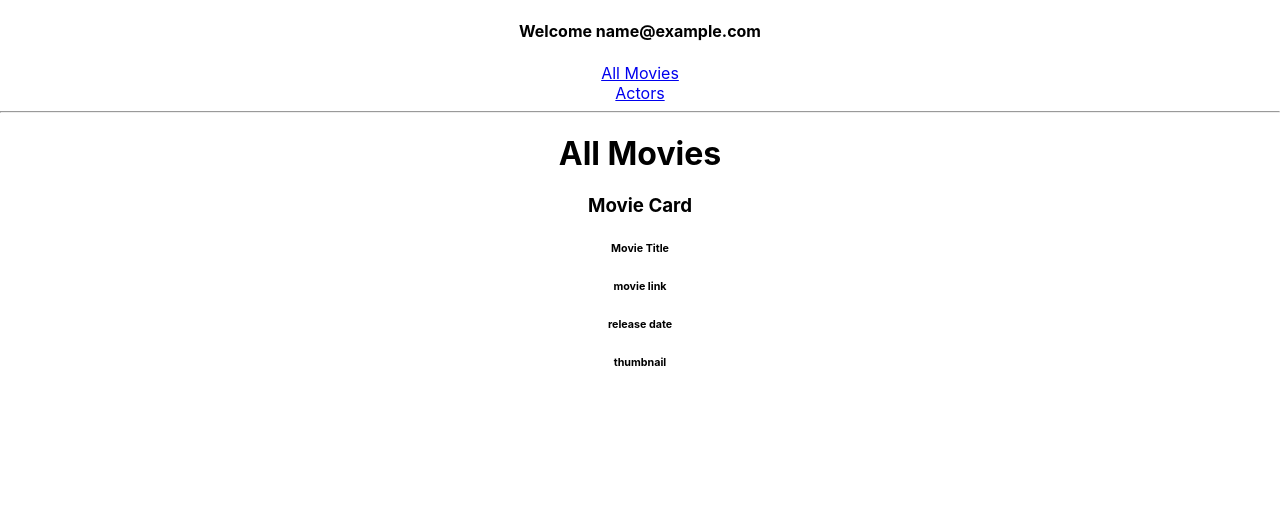
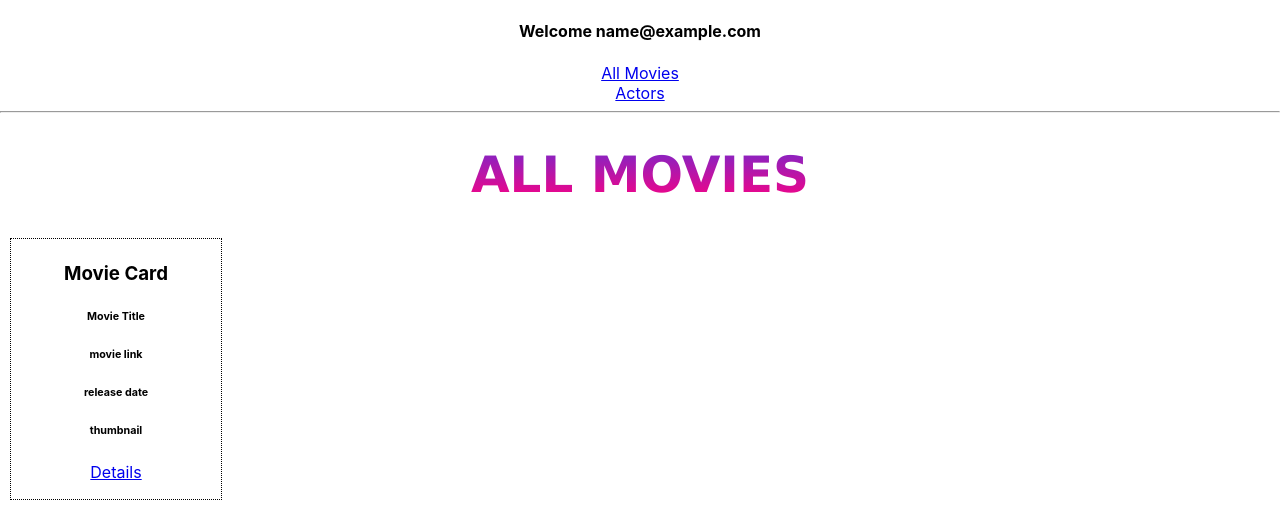
Before and after one commit to owentashlin/react-movies, a React (Create React App) app: page / in a window 1280 px wide. Both pictures are taken after typing "name@example.com" into the empty fields and a click on the button "Login". Shown: the top 518 px of the page. Built offline with nearby package versions, Linux system fonts and the light colour scheme.

Commit message:
actor detail cards displaying default text, working on fetching data from data.js file

```diff
--- /dev/null
+++ b/src/components/ActorsCard.jsx
@@ -0,0 +1,13 @@
+import React from 'react'
+
+function ActorCard() {
+    return (
+        <div className="movie-card">
+            <h3>Actor Card</h3>
+            <h6>Actor Name</h6>
+            <h6>thumbnail</h6>
+        </div>
+     )
+}
+
+export default ActorCard;
--- a/src/components/MovieCard.jsx
+++ b/src/components/MovieCard.jsx
@@ -1,3 +1,6 @@
+import React from 'react'
+import { Link } from 'react-router-dom'
+
 function MovieCard({movies}) {
     return (
         <div className="movie-card">
@@ -6,6 +9,7 @@ function MovieCard({movies}) {
             <h6>movie link</h6>
             <h6>release date</h6>
             <h6>thumbnail</h6>
+            <Link to='/movies/:movieName'>Details</Link>
         </div>
      )
 }
--- a/src/pages/App/ActorsListPage.jsx
+++ b/src/pages/App/ActorsListPage.jsx
@@ -1,6 +1,11 @@
+import ActorCard from "../../components/ActorsCard";
+
 function Actors() {
     return (
+        <div className="actors-page">
         <h1>Actors</h1>
+        <ActorCard />
+        </div>
      );
 }
 
--- a/src/pages/App/App.css
+++ b/src/pages/App/App.css
@@ -1,3 +1,20 @@
 .App {
   text-align: center;
 }
+
+.movie-card {
+  width: 200px;
+  height: 250px;
+  border: 1px dotted black;
+  margin: 10px;
+  padding: 5px;
+}
+
+h1{
+  font-family: "Verdana", sans-serif;
+  text-transform:uppercase;
+  font-size:50px;
+  background: linear-gradient(#7928CA, #FF0080);
+  -webkit-background-clip: text;
+  -webkit-text-fill-color: transparent;
+}
```
